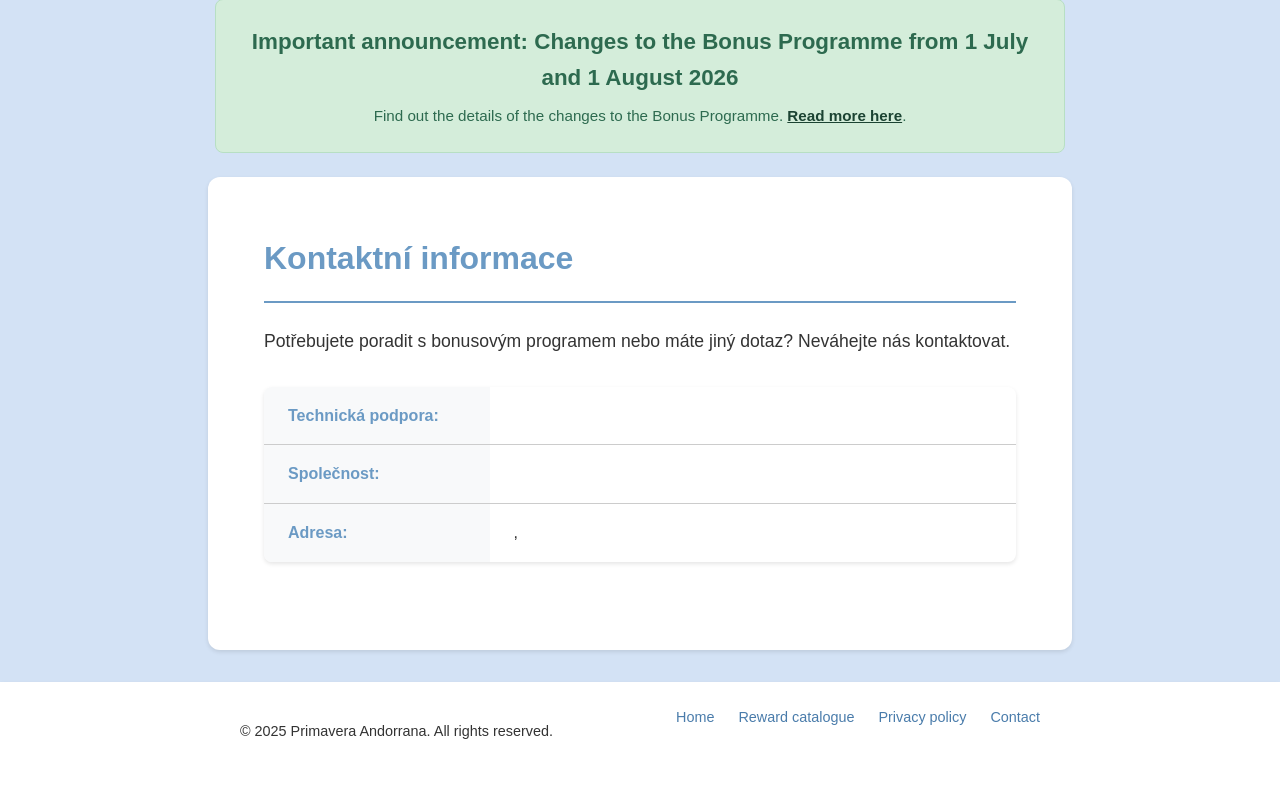
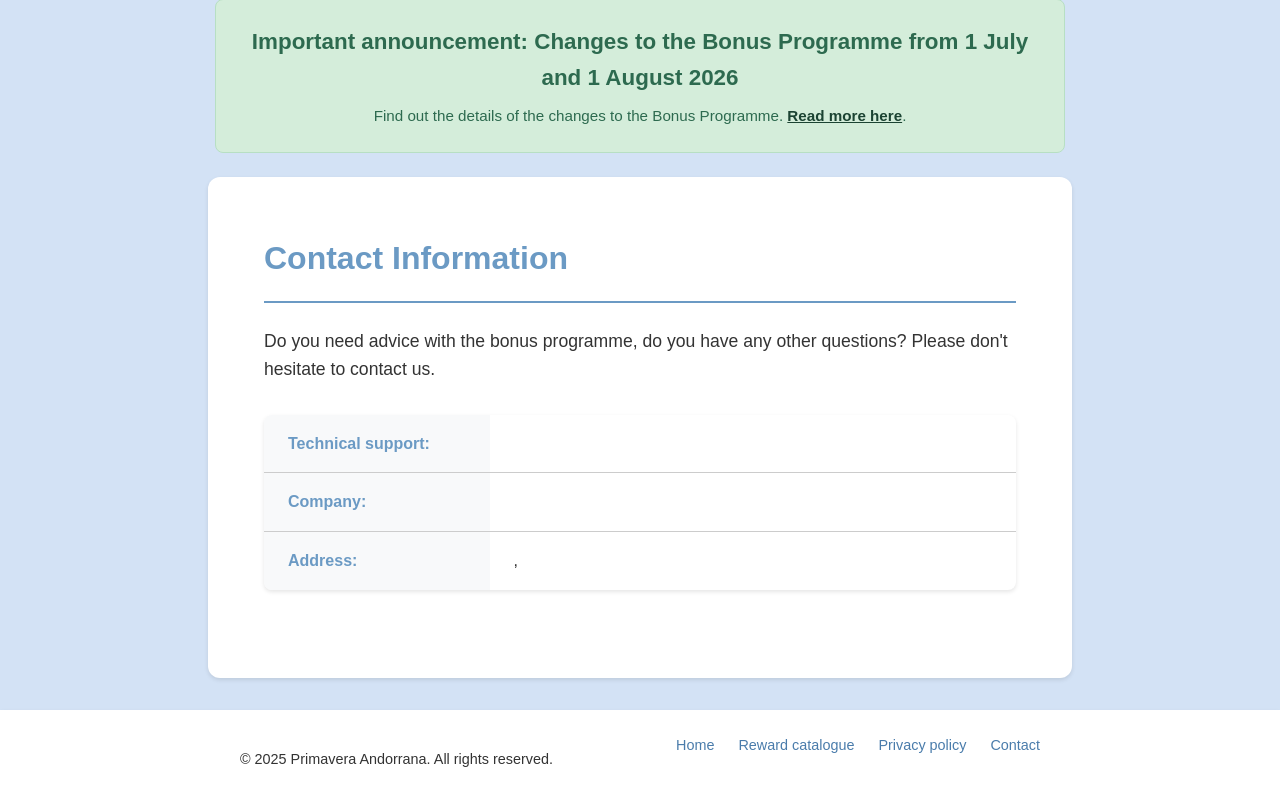
Before and after one commit to fajlajpi/bonus, a Django app: template pa_bonus/templates/contact.html in a window 1280 px wide. Shown: the part 103-912 px from the top of the page. Before the commit the page ends 842 px from the top, so only its background shows below. Run offline with Django 5.2, Linux system fonts and the light colour scheme; the template is opened without the code that fills it, so the values that code supplies are empty.

Commit message:
I18N: Fixed a few places of translation

```diff
--- a/pa_bonus/templates/contact.html
+++ b/pa_bonus/templates/contact.html
@@ -1,28 +1,29 @@
 {% extends "base.html" %}
+{% load static i18n %}
 
-{% block title %} Kontakt {% endblock title %}
+{% block title %} {% trans "Contact" %} {% endblock title %}
 
 {% block content %}
 <div class="contact-container">
-    <h1>Kontaktní informace</h1>
+    <h1>{% trans "Contact Information" %}</h1>
 
     <p class="contact-intro">
-        Potřebujete poradit s bonusovým programem nebo máte jiný dotaz? Neváhejte nás kontaktovat.
+       {% trans " Do you need advice with the bonus programme, do you have any other questions? Please don't hesitate to contact us." %}
     </p>
 
     <div class="contact-table-container">
         <table class="contact-table">
             <tbody>
                 <tr>
-                    <th>Technická podpora:</th>
+                    <th>{% trans "Technical support:" %}</th>
                     <td><a href="mailto:{{ support_email }}">{{ support_email }}</a></td>
                 </tr>
                 <tr>
-                    <th>Společnost:</th>
+                    <th>{% trans "Company:" %}</th>
                     <td>{{ company_name }}</td>
                 </tr>
                 <tr>
-                    <th>Adresa:</th>
+                    <th>{% trans "Address:" %}</th>
                     <td>{{ company_street }}, {{ company_zip }} {{ company_city }}</td>
                 </tr>
             </tbody>
--- a/pa_bonus/templates/history.html
+++ b/pa_bonus/templates/history.html
@@ -16,7 +16,11 @@
             <span class="status-badge confirmed">{% trans "confirmed" %}</span>
             {% trans "means the points have been credited / debited, but the reward request itself may still be awaiting processing." %}
         </p>
-        <p>{% trans "Check the status of a specific request in the" %} <a href="{% url 'reward_requests' %}">{% trans "Reward requests" %}</a> {% trans "section." %}</p>
+        <p>
+            {% url 'reward_requests' as requests_url %}
+            {% blocktrans %}Check the status of a specific request in the
+            <a href="{{ requests_url }}">Reward requests</a> section.
+            {% endblocktrans %}</p>
     </div>
     <table class="transactions-table">
         <thead>
```
Also changed, not shown: pa_bonus/templates/catalogue_public.html (+12 -7 lines), pa_bonus/locale/cs/LC_MESSAGES/django.po, pa_bonus/locale/pl/LC_MESSAGES/django.po, pa_bonus/locale/sk/LC_MESSAGES/django.po, 1 other file.
